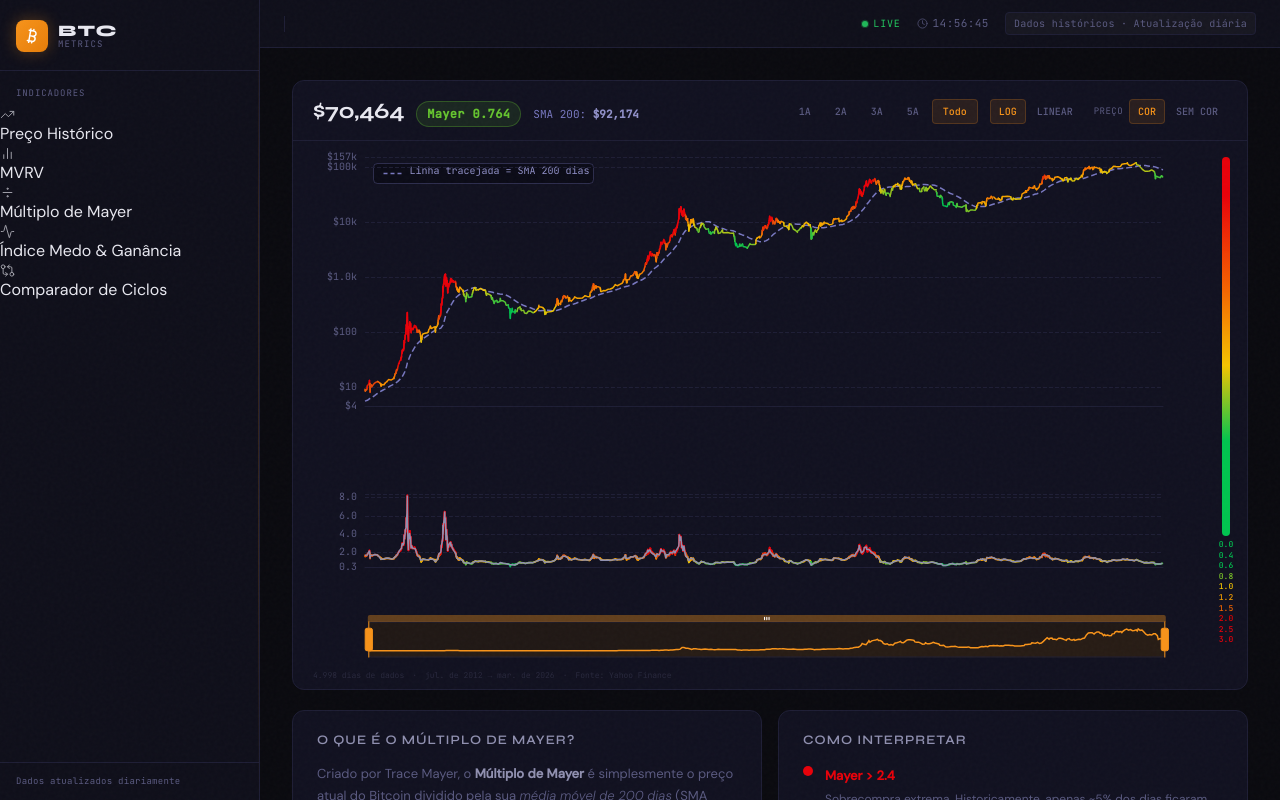
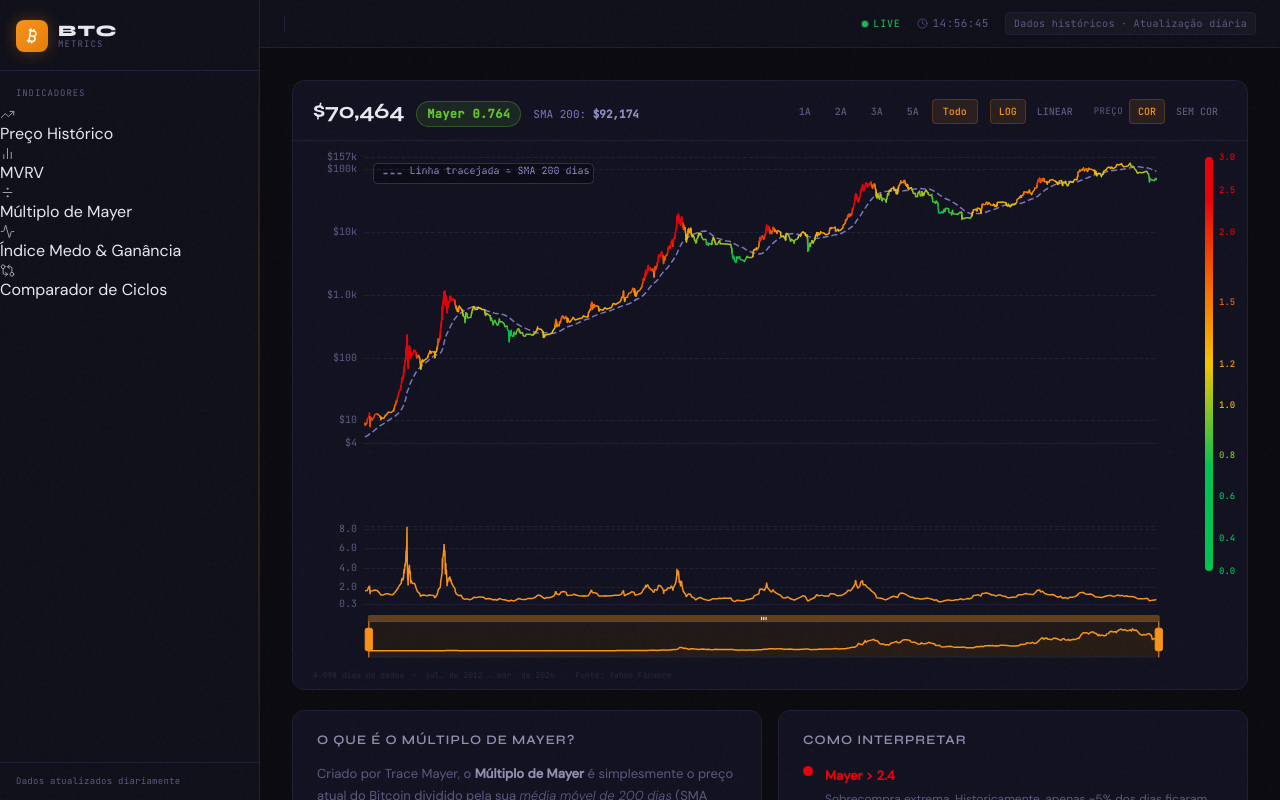
Before and after one commit to Chicoeth/btc-dashboard, a Next.js app in the folder btc-dashboard/frontend/: page /indicadores/multiplo-mayer in a window 1280 px wide. Shown: the top 800 px of the page. Built offline with nearby package versions, Linux system fonts and the light colour scheme.

Commit message:
chore: update MayerChart.jsx

```diff
--- a/btc-dashboard/frontend/src/components/charts/MayerChart.jsx
+++ b/btc-dashboard/frontend/src/components/charts/MayerChart.jsx
@@ -24,7 +24,7 @@ function formatDateTooltip(val) {
   return d.toLocaleDateString('pt-BR', { day: '2-digit', month: 'short', year: 'numeric' });
 }
 
-/* ─── Mayer color scale (nova) ───
+/* ─── Mayer color scale ───
    ≤ 0.6  → verde puro
    0.6–2.0 → gradiente verde→amarelo→vermelho
    ≥ 2.0  → vermelho puro
@@ -34,19 +34,16 @@ function mayerColor(val, alpha) {
   if (val <= 0.6) {
     r = 0; g = 196; b = 79;
   } else if (val <= 1.0) {
-    // verde → amarelo (0.6 → 1.0)
     const t = (val - 0.6) / 0.4;
     r = Math.round(t * 245);
     g = 196 - Math.round(t * 0);
     b = 79 - Math.round(t * 79);
   } else if (val <= 1.5) {
-    // amarelo → laranja (1.0 → 1.5)
     const t = (val - 1.0) / 0.5;
     r = 245;
     g = 196 - Math.round(t * 96);
     b = 0;
   } else if (val <= 2.0) {
-    // laranja → vermelho (1.5 → 2.0)
     const t = (val - 1.5) / 0.5;
     r = 232;
     g = Math.round(100 * (1 - t));
@@ -58,10 +55,22 @@ function mayerColor(val, alpha) {
   return `rgb(${r},${g},${b})`;
 }
 
-const LEGEND_VALUES = [0, 0.4, 0.6, 0.8, 1.0, 1.2, 1.5, 2.0, 2.5, 3.0];
+/* Legenda: valores e posição % (de cima para baixo, vermelho→verde) */
+const LEGEND_ITEMS = [
+  { val: 3.0, pct: 0  },
+  { val: 2.5, pct: 8  },
+  { val: 2.0, pct: 18 },
+  { val: 1.5, pct: 35 },
+  { val: 1.2, pct: 50 },
+  { val: 1.0, pct: 60 },
+  { val: 0.8, pct: 72 },
+  { val: 0.6, pct: 82 },
+  { val: 0.4, pct: 92 },
+  { val: 0.0, pct: 100 },
+];
 
-/* ─── Build colored line segments (sem area no grid inferior) ─── */
-function buildColoredSegments(rows, gridIndex, priceKey, mayerKey) {
+/* ─── Build colored line segments (preço apenas) ─── */
+function buildColoredPriceSegments(rows) {
   if (!rows.length) return [];
   const THRESHOLD = 0.05;
   const series = [];
@@ -69,23 +78,23 @@ function buildColoredSegments(rows, gridIndex, priceKey, mayerKey) {
 
   for (let i = 1; i <= rows.length; i++) {
     const ended = i === rows.length
-      || Math.abs(rows[i]?.[mayerKey] - rows[i - 1][mayerKey]) > THRESHOLD;
+      || Math.abs(rows[i]?.mayer - rows[i - 1].mayer) > THRESHOLD;
     if (ended) {
       const start = segStart > 0 ? segStart - 1 : segStart;
       if (i - start >= 2) {
-        const avgMayer = Array.from({ length: i - start }, (_, k) => rows[start + k][mayerKey])
+        const avgMayer = Array.from({ length: i - start }, (_, k) => rows[start + k].mayer)
           .reduce((s, v) => s + v, 0) / (i - start);
         series.push({
           type: 'line',
-          xAxisIndex: gridIndex,
-          yAxisIndex: gridIndex,
+          xAxisIndex: 0,
+          yAxisIndex: 0,
           data: Array.from({ length: i - start }, (_, k) => [
             rows[start + k].date,
-            rows[start + k][priceKey],
+            rows[start + k].price,
           ]),
           smooth: false,
           symbol: 'none',
-          lineStyle: { color: mayerColor(avgMayer), width: gridIndex === 0 ? 1.5 : 1.8, cap: 'round' },
+          lineStyle: { color: mayerColor(avgMayer), width: 1.5, cap: 'round' },
           silent: true,
           emphasis: { disabled: true },
           z: 3,
@@ -138,10 +147,9 @@ export default function MayerChart({ priceData, loading, error }) {
   }, [data, activePeriod]);
 
   const coloredPriceSeries = useMemo(
-    () => coloredPrice ? buildColoredSegments(data, 0, 'price', 'mayer') : [],
+    () => coloredPrice ? buildColoredPriceSegments(data) : [],
     [data, coloredPrice]
   );
-  const coloredMayerLine = useMemo(() => buildColoredSegments(data, 1, 'mayer', 'mayer'), [data]);
 
   /* ─── buildOption (useCallback!) ─── */
   const buildOption = useCallback((zoom) => {
@@ -209,7 +217,7 @@ export default function MayerChart({ priceData, loading, error }) {
       emphasis: { disabled: true }, silent: true, z: 2,
     };
 
-    // base Mayer series — invisível, só para tooltip
+    // base Mayer series — invisível, para tooltip
     const baseMayerSeries = {
       type: 'line', name: '__mayer__',
       xAxisIndex: 1, yAxisIndex: 1,
@@ -219,21 +227,21 @@ export default function MayerChart({ priceData, loading, error }) {
       z: 1,
     };
 
-    // Linha cinza do Mayer — visível sempre como base (z:4, abaixo da colorida z:5 se ativa)
-    const mayerGrayLine = {
-      type: 'line', name: '__mayer_gray__',
+    // Linha laranja simples do Mayer (sem cor por segmento)
+    const mayerLine = {
+      type: 'line', name: '__mayer_line__',
       xAxisIndex: 1, yAxisIndex: 1,
       data: data.map(d => [d.date, d.mayer]),
       symbol: 'none', smooth: false,
-      lineStyle: { color: '#9090b0', width: 1.5 },
-      emphasis: { disabled: true }, silent: true, z: 4,
+      lineStyle: { color: '#f7931a', width: 1.5 },
+      emphasis: { disabled: true }, silent: true, z: 5,
     };
 
     return {
       animation: false,
       grid: [
-        { left: 72, right: 48, top: 16, height: '48%' },       // preço — diminuído para dar espaço
-        { left: 72, right: 48, top: '68%', height: '14%' },     // mayer — mais acima
+        { left: 72, right: 48, top: 16, height: '55%' },
+        { left: 72, right: 48, top: '74%', height: '15%' },
       ],
       axisPointer: { link: [{ xAxisIndex: 'all' }] },
       tooltip: {
@@ -335,12 +343,11 @@ export default function MayerChart({ priceData, loading, error }) {
         basePriceSeries,
         sma200Series,
         baseMayerSeries,
-        mayerGrayLine,
+        mayerLine,
         ...(coloredPrice ? coloredPriceSeries : []),
-        ...coloredMayerLine,
       ],
     };
-  }, [data, isLog, coloredPrice, zoomRange, coloredPriceSeries, coloredMayerLine]);
+  }, [data, isLog, coloredPrice, zoomRange, coloredPriceSeries]);
 
   /* ─── init chart ─── */
   useEffect(() => {
@@ -434,13 +441,16 @@ export default function MayerChart({ priceData, loading, error }) {
           <div ref={chartRef} className="echarts-canvas"
             style={{ opacity: loading || error || !data.length ? 0 : 1, height: '520px' }} />
         </div>
+
+        {/* Legenda lateral — barra + labels posicionados ao lado */}
         <div className="legend">
-          <div className="legend-bar" />
-          <div className="legend-labels">
-            {LEGEND_VALUES.map(v => (
-              <div key={v} className="legend-label" style={{ color: mayerColor(v) }}>
-                {v.toFixed(1)}
-              </div>
+          <div className="legend-track">
+            <div className="legend-bar" />
+            {LEGEND_ITEMS.map(item => (
+              <span key={item.val} className="legend-val"
+                style={{ top: `${item.pct}%`, color: mayerColor(item.val) }}>
+                {item.val.toFixed(1)}
+              </span>
             ))}
           </div>
         </div>
@@ -525,29 +535,37 @@ export default function MayerChart({ priceData, loading, error }) {
         }
         @keyframes spin { to { transform:rotate(360deg); } }
 
+        /* Legenda lateral com labels posicionados ao lado da barra */
         .legend {
-          width:36px; display:flex; flex-direction:column; align-items:center;
-          padding:16px 6px 16px 0; gap:0; flex-shrink:0;
+          width:42px; flex-shrink:0;
+          padding:16px 4px 90px 0;
+          display:flex; align-items:stretch;
+        }
+        .legend-track {
+          position:relative; width:100%;
+          display:flex; align-items:stretch;
         }
         .legend-bar {
-          width:8px; flex:1; border-radius:4px;
+          width:8px; flex-shrink:0; border-radius:4px;
           background:linear-gradient(
             to bottom,
             rgb(232,0,10) 0%,
             rgb(232,0,10) 10%,
-            rgb(245,100,0) 35%,
-            rgb(245,196,0) 55%,
+            rgb(245,100,0) 30%,
+            rgb(245,196,0) 50%,
             rgb(0,196,79) 75%,
             rgb(0,196,79) 100%
           );
         }
-        .legend-labels {
-          display:flex; flex-direction:column; align-items:center;
-          margin-top:4px; gap:1px;
-        }
-        .legend-label {
-          font-family:var(--font-mono); font-size:8px; font-weight:500;
-          line-height:1.2;
+        .legend-val {
+          position:absolute;
+          left:14px;
+          transform:translateY(-50%);
+          font-family:var(--font-mono);
+          font-size:9px;
+          font-weight:500;
+          white-space:nowrap;
+          line-height:1;
         }
 
         .chart-footer {
```
